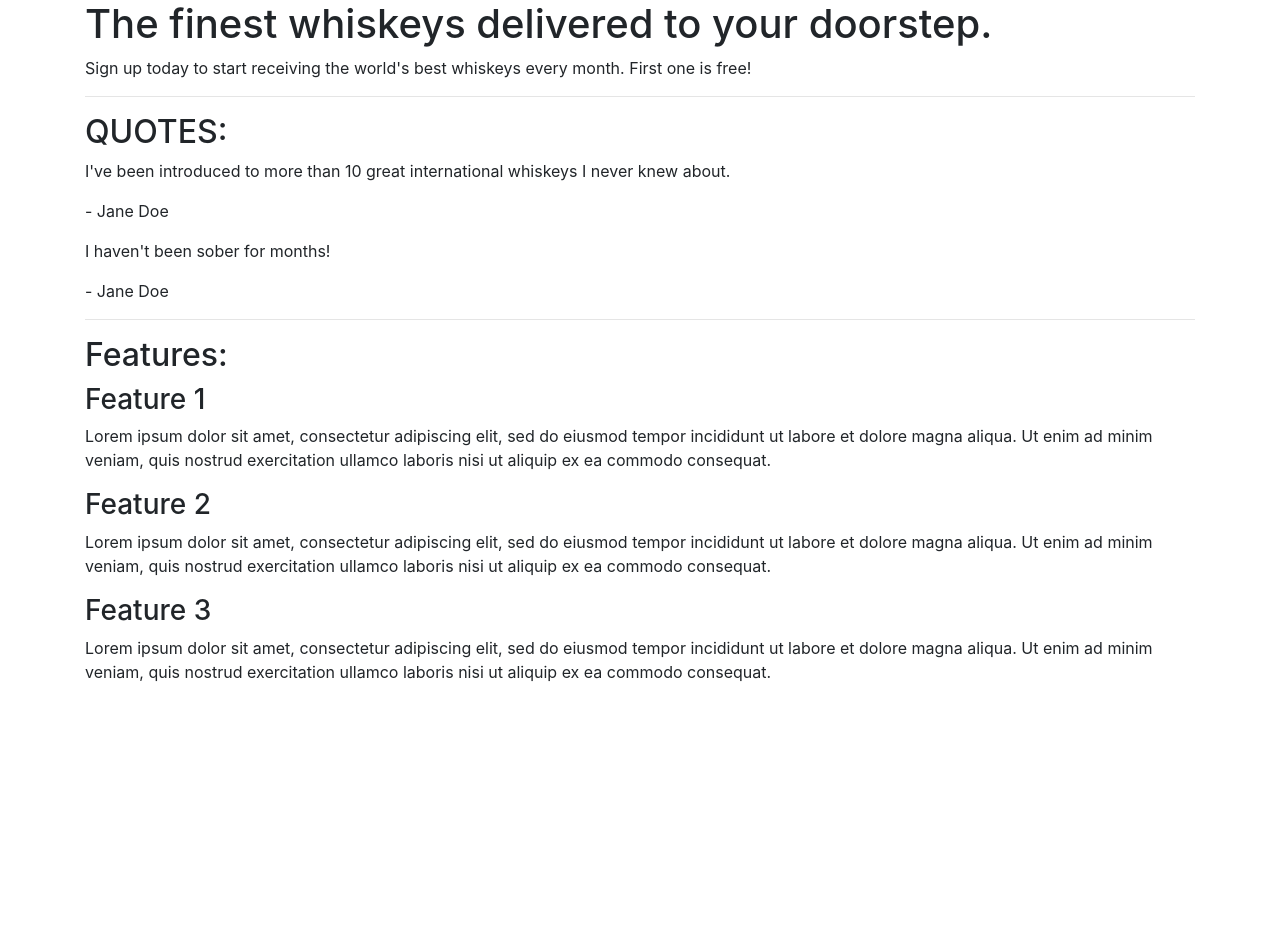
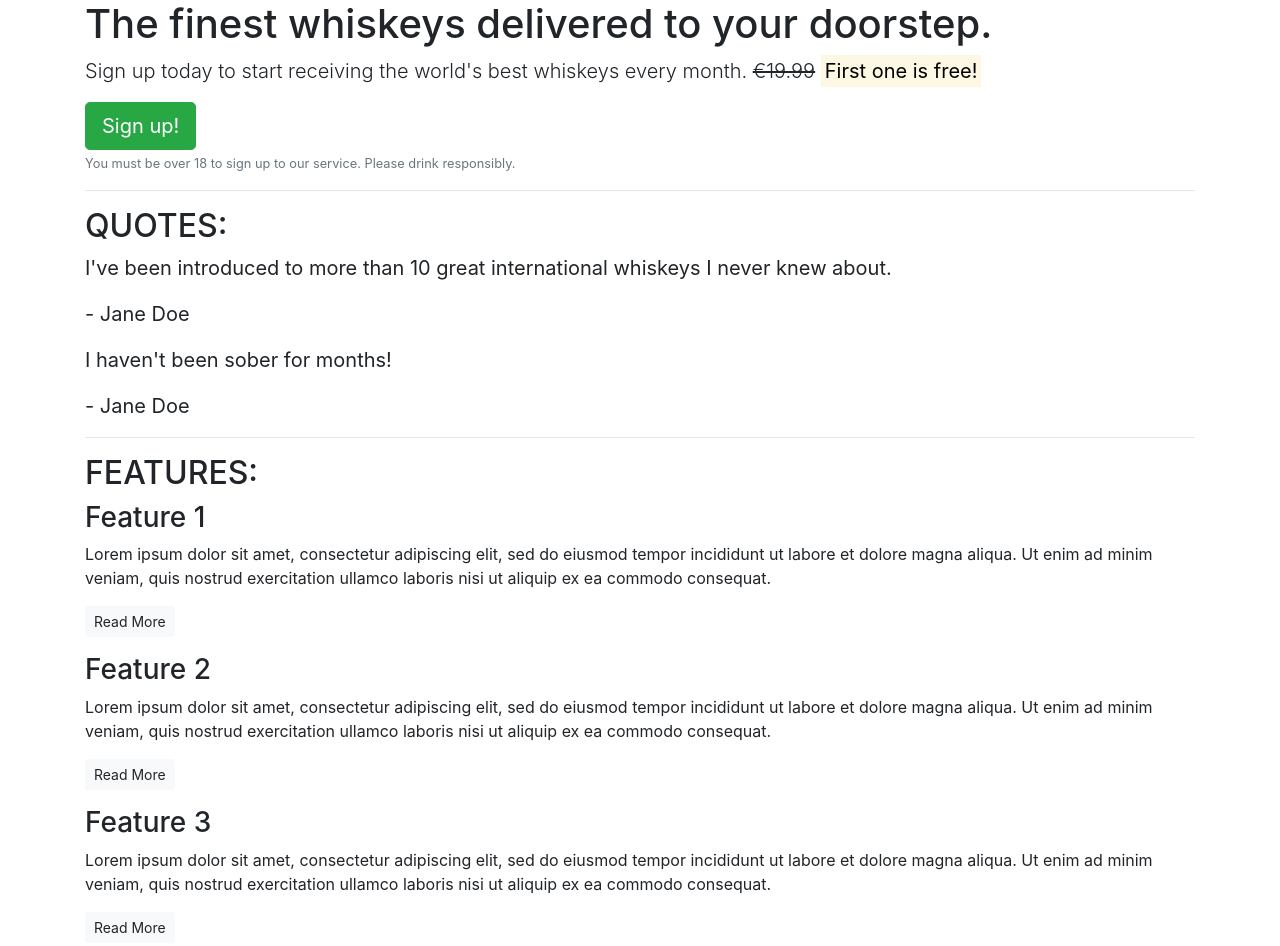
Before and after one commit to Sebastian-Torres-Matrix/whiskey-drop-project, a plain HTML site: page index.html in a window 1280 px wide. Before the commit the page ends 800 px from the top, so only its background shows below. Drawn offline with nearby package versions, Linux system fonts and the light colour scheme.

Commit message:
added buttons and blockquotes

```diff
--- a/index.html
+++ b/index.html
@@ -17,7 +17,10 @@
 		<!-- Callout -->
 		<section class="callout">
 			<h1>The finest whiskeys delivered to your doorstep.</h1>
-			<p>Sign up today to start receiving the world's best whiskeys every month. First one is free!</p>
+			<p class="lead">Sign up today to start receiving the world's best whiskeys every month.
+            <s>€19.99</s> <strong><mark>First one is free!</mark></strong></p>
+            <button class="btn btn-success btn-lg">Sign up!</button>
+            <p class="text-muted"><small>You must be over 18 to sign up to our service. Please drink responsibly.</small></p>
 		</section>
 		<!-- / Callout -->
 		<hr>
@@ -25,38 +28,41 @@
 		<!-- Quotes -->
 		<section class="quotes">
 			<h2 class="text-uppercase">Quotes:</h2>
-			<div class="quote">
+			<blockquote class="blockquote">
 				<p>I've been introduced to more than 10 great international whiskeys I never knew about.</p>
 				<p>- Jane Doe</p>
-			</div>
-			<div class="quote">
+			</blockquote>
+			<blockquote class="blockquote">
 				<p>I haven't been sober for months!</p>
 				<p>- Jane Doe</p>
-			</div>
+			</blockquote>
 		</section>
 		<!-- / Quotes -->
 		<hr>
 
 		<!-- Features -->
 		<section class="features">
-			<h2>Features:</h2>
+			<h2 class="text-uppercase">Features:</h2>
 			<div class="feature">
 				<h3>Feature 1</h3>
 				<p>Lorem ipsum dolor sit amet, consectetur adipiscing elit, sed do eiusmod tempor incididunt ut labore
 					et dolore magna aliqua. Ut enim ad minim veniam, quis nostrud exercitation ullamco laboris nisi ut
 					aliquip ex ea commodo consequat.</p>
+                <p><a href="#" class="btn btn-light btn-sm">Read More</a></p>
 			</div>
 			<div class="feature">
 				<h3>Feature 2</h3>
 				<p>Lorem ipsum dolor sit amet, consectetur adipiscing elit, sed do eiusmod tempor incididunt ut labore
 					et dolore magna aliqua. Ut enim ad minim veniam, quis nostrud exercitation ullamco laboris nisi ut
 					aliquip ex ea commodo consequat.</p>
+                    <p><a href="#" class="btn btn-light btn-sm">Read More</a></p>
 			</div>
 			<div class="feature">
 				<h3>Feature 3</h3>
 				<p>Lorem ipsum dolor sit amet, consectetur adipiscing elit, sed do eiusmod tempor incididunt ut labore
 					et dolore magna aliqua. Ut enim ad minim veniam, quis nostrud exercitation ullamco laboris nisi ut
 					aliquip ex ea commodo consequat.</p>
+                    <p><a href="#" class="btn btn-light btn-sm">Read More</a></p>
 			</div>
 		</section>
 		<!-- / Features -->
```
